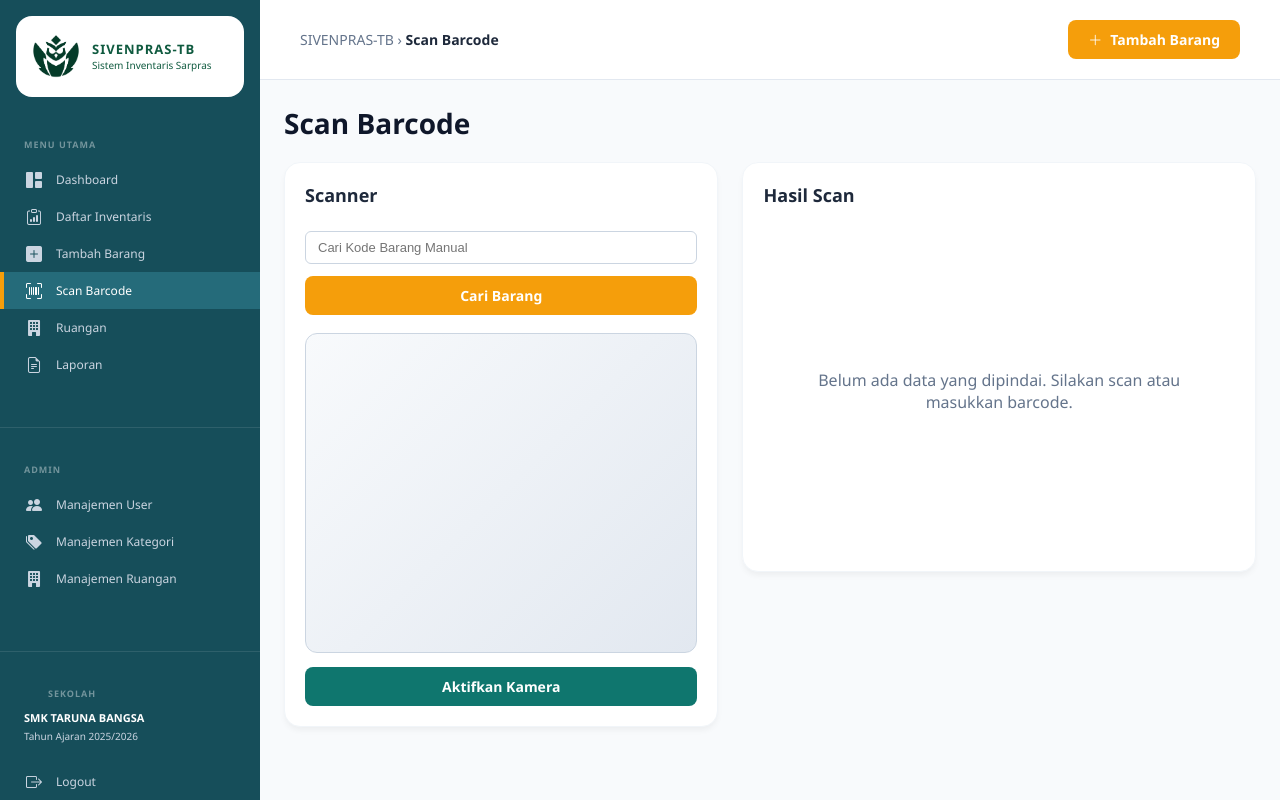
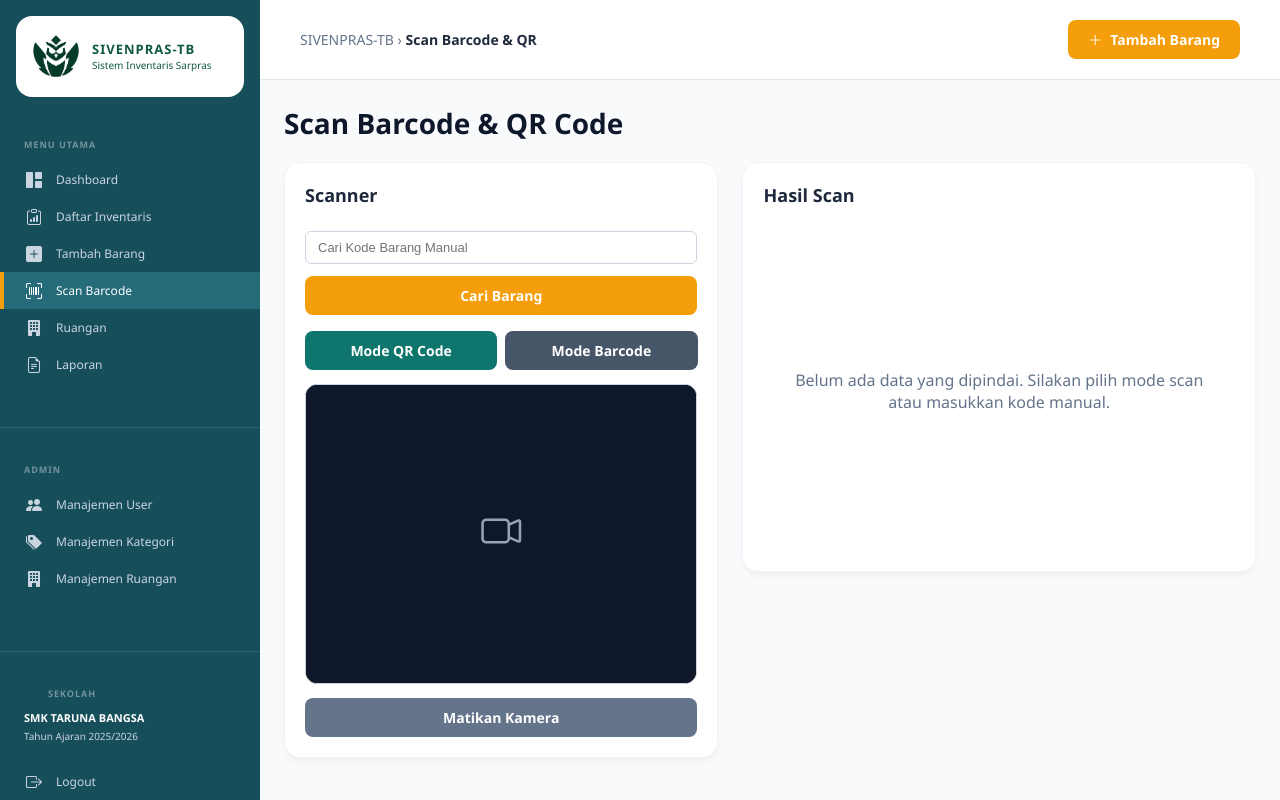
Before and after one commit to IjlalRifan99/sivenpras, a PHP site: page /scan-barcode.php in a window 1280 px wide. Run offline with PHP 8.4, Linux system fonts and the light colour scheme; the visitor is signed in with stand-in values (Sample User, id 1); tables that the repository leaves empty or names only in its code hold one stand-in row (values such as "Sample post"); some libraries are stand-ins or nearby versions.

Commit message:
scan qr & barcode

```diff
--- a/scan-barcode.php
+++ b/scan-barcode.php
@@ -9,8 +9,8 @@ if (!isset($_SESSION['login'])) {
 
 $user_role = strtolower($_SESSION['role'] ?? '');
 $active_page = 'scan-barcode';
-$page_title = 'Scan Barcode';
-$breadcrumb = 'Scan Barcode';
+$page_title = 'Scan Barcode & QR';
+$breadcrumb = 'Scan Barcode & QR';
 
 $update_message = '';
 if ($_SERVER['REQUEST_METHOD'] === 'POST' && isset($_POST['update_scanned_item'])) {
@@ -31,10 +31,11 @@ if ($_SERVER['REQUEST_METHOD'] === 'POST' && isset($_POST['update_scanned_item']
 include 'includes/header.php';
 ?>
 
-<script src="https://cdn.jsdelivr.net/npm/jsqr@1.4.0/dist/jsQR.min.js"></script>
+<!-- Library Html5-Qrcode -->
+<script src="https://unpkg.com/html5-qrcode" type="text/javascript"></script>
 
 <div class="dashboard-container scan-page-shell" style="padding: 24px;">
-    <h1 class="scan-page-title">Scan Barcode</h1>
+    <h1 class="scan-page-title">Scan Barcode & QR Code</h1>
 
     <div class="scan-layout">
         <div class="widget-card scan-panel">
@@ -46,16 +47,22 @@ include 'includes/header.php';
                 <button type="button" id="btnCariManual" class="btn-primary scan-submit-btn">Cari Barang</button>
             </div>
 
+            <!-- Tombol Pilihan Mode Scan -->
+            <div class="scan-mode-row" style="margin-top: 16px; display: flex; gap: 8px;">
+                <button type="button" id="btnModeQR" class="btn-primary scan-mode-btn active-mode" style="flex: 1; justify-content: center; background: #0f766e;">Mode QR Code</button>
+                <button type="button" id="btnModeBarcode" class="btn-primary scan-mode-btn" style="flex: 1; justify-content: center; background: #475569;">Mode Barcode</button>
+            </div>
+
             <div id="scannerBox" class="scanner-box">
-                <video id="cameraPreview" autoplay playsinline muted class="camera-preview"></video>
-                <div id="cameraFallback" class="camera-fallback">
+                <div id="reader"></div>
+                <div id="cameraFallback" class="camera-fallback" style="display: none;">
                     <i class="bi bi-camera-video camera-fallback-icon"></i>
                 </div>
             </div>
 
             <div class="scan-control-row">
-                <button type="button" id="startCamera" class="btn-primary scan-camera-btn scan-camera-start">Aktifkan Kamera</button>
-                <button type="button" id="stopCamera" class="btn-primary scan-camera-btn scan-camera-stop">Matikan Kamera</button>
+                <button type="button" id="startCamera" class="btn-primary scan-camera-btn scan-camera-start" style="display: none;">Aktifkan Kamera</button>
+                <button type="button" id="stopCamera" class="btn-primary scan-camera-btn scan-camera-stop" style="background: #64748b;">Matikan Kamera</button>
             </div>
         </div>
 
@@ -68,14 +75,14 @@ include 'includes/header.php';
                 </div>
             <?php endif; ?>
 
-            <!-- Form Update (Muncul jika barang ditemukan) -->
+            <!-- Form Update -->
             <form method="POST" action="scan-barcode.php" id="formUpdate" style="display: none;">
                 <input type="hidden" name="update_scanned_item" value="1">
                 <input type="hidden" name="id_inventaris" id="res_id_inventaris">
 
                 <div class="scan-detail-grid">
                     <div>
-                        <label class="scan-field-label">Barcode</label>
+                        <label class="scan-field-label">Barcode / QR</label>
                         <input type="text" id="res_barcode" class="search-box-input" readonly>
                     </div>
 
@@ -122,9 +129,9 @@ include 'includes/header.php';
                 <?php endif; ?>
             </form>
 
-            <!-- State Kosong / Not Found (Muncul di panel hasil kanan) -->
+            <!-- State Kosong -->
             <div id="emptyState" class="scan-empty-state">
-                Belum ada data yang dipindai. Silakan scan atau masukkan barcode.
+                Belum ada data yang dipindai. Silakan pilih mode scan atau masukkan kode manual.
             </div>
         </div>
     </div>
@@ -139,26 +146,55 @@ include 'includes/header.php';
     .scan-form { display: flex; flex-direction: column; gap: 12px; }
     .scan-manual-input { width: 100%; margin-bottom: 0 !important; box-sizing: border-box; }
     .scan-submit-btn { width: 100%; justify-content: center; }
-    .scanner-box { margin-top: 18px; border: 1px solid #cbd5e1; border-radius: 12px; min-height: 260px; height: 320px; background: linear-gradient(135deg, #f8fafc, #e2e8f0); display: flex; align-items: center; justify-content: center; overflow: hidden; position: relative; }
-    .camera-preview { width: 100%; height: 100%; object-fit: cover; display: none; background: #0f172a; }
-    .camera-fallback { text-align: center; color: #475569; padding: 20px; display: none; }
+
+    .scanner-box {
+        margin-top: 14px;
+        border: 1px solid #cbd5e1;
+        border-radius: 12px;
+        height: 300px;
+        background: #000;
+        overflow: hidden;
+        position: relative;
+    }
+    #reader {
+        width: 100% !important;
+        height: 100% !important;
+        border: none !important;
+        background: transparent !important;
+    }
+    #reader video {
+        width: 100% !important;
+        height: 100% !important;
+        object-fit: cover !important;
+        border-radius: 10px;
+    }
+    #reader__dashboard_section_csr { display: none !important; }
+    #reader__scan_region img { display: none; }
+
+    .camera-fallback {
+        position: absolute;
+        top: 0; left: 0; width: 100%; height: 100%;
+        display: flex; align-items: center; justify-content: center; flex-direction: column;
+        text-align: center; color: #94a3b8; background: #0f172a;
+    }
     .camera-fallback-icon { font-size: 40px; display: block; margin-bottom: 8px; }
+
     .scan-control-row { margin-top: 14px; display: flex; gap: 10px; flex-wrap: wrap; }
     .scan-camera-btn { flex: 1 1 180px; justify-content: center; }
     .scan-camera-start { background: #0f766e; }
-    .scan-camera-stop { background: #64748b; display: none; }
+    .scan-camera-stop { background: #64748b; }
     .scan-detail-grid { display: grid; grid-template-columns: 1fr 1fr; gap: 18px; }
     .scan-field-label { display: block; margin-bottom: 8px; font-size: 12px; font-weight: 700; color: #475569; text-transform: uppercase; }
-    .scan-field-full { grid-column: 1 / -1; }
     .scan-select { width: 100%; }
     .scan-save-row { margin-top: 20px; display: flex; gap: 12px; justify-content: flex-end; }
     .scan-empty-state { display: flex; align-items: center; justify-content: center; min-height: 320px; color: #64748b; text-align: center; padding: 20px; }
+
     @media (max-width: 767px) {
         .dashboard-container { padding: 16px !important; }
         .scan-page-title { font-size: 24px; margin-bottom: 16px; }
         .scan-layout { grid-template-columns: 1fr; gap: 16px; }
         .scan-panel, .scan-result-panel { padding: 16px; }
-        .scanner-box { min-height: 220px; height: 240px; }
+        .scanner-box { height: 220px !important; }
         .scan-control-row { flex-direction: column; }
         .scan-camera-btn, .scan-submit-btn { width: 100%; flex: 1 1 100%; }
         .scan-detail-grid { grid-template-columns: 1fr; gap: 14px; }
@@ -168,27 +204,23 @@ include 'includes/header.php';
 </style>
 
 <script>
-    const video = document.getElementById('cameraPreview');
-    const cameraFallback = document.getElementById('cameraFallback');
-    const startCameraBtn = document.getElementById('startCamera');
-    const stopCameraBtn = document.getElementById('stopCamera');
+    let html5QrCode = null;
+    let currentMode = 'qr'; // Default mode 'qr' atau 'barcode'
     const barcodeInput = document.getElementById('barcodeInput');
     const btnCariManual = document.getElementById('btnCariManual');
     const formUpdate = document.getElementById('formUpdate');
     const emptyState = document.getElementById('emptyState');
+    const startCameraBtn = document.getElementById('startCamera');
+    const stopCameraBtn = document.getElementById('stopCamera');
+    const cameraFallback = document.getElementById('cameraFallback');
 
-    const detectionCanvas = document.createElement('canvas');
-    const detectionCtx = detectionCanvas.getContext('2d');
-    let stream = null;
-    let cameraStarted = false;
-    let detectionLoop = null;
+    const btnModeQR = document.getElementById('btnModeQR');
+    const btnModeBarcode = document.getElementById('btnModeBarcode');
     let isProcessing = false;
 
     async function processBarcode(code) {
         const cleanCode = code.trim();
-        if (!cleanCode) return;
-
-        if (isProcessing) return;
+        if (!cleanCode || isProcessing) return;
         isProcessing = true;
 
         try {
@@ -227,7 +259,7 @@ include 'includes/header.php';
                 emptyState.innerHTML = `
                     <div style="text-align: center; color: #991b1b; background: #fef2f2; border: 1px solid #fecaca; padding: 20px; border-radius: 8px; width: 100%;">
                         <i class="bi bi-shield-exclamation" style="font-size: 36px; display: block; margin-bottom: 8px;"></i>
-                        <strong style="font-size: 15px;">Barcode Tidak Ditemukan</strong>
+                        <strong style="font-size: 15px;">Kode Tidak Ditemukan</strong>
                         <p style="margin: 6px 0 0 0; font-size: 13px; color: #7f1d1d;">
                             Kode <u style="font-weight: 600;">${htmlspecialchars(result.barcode)}</u> tidak terdaftar di database inventaris.
                         </p>
@@ -246,59 +278,93 @@ include 'includes/header.php';
         return String(str).replace(/&/g, '&amp;').replace(/</g, '&lt;').replace(/>/g, '&gt;').replace(/"/g, '&quot;');
     }
 
-    function startDetectionLoop() {
-        if (!cameraStarted || !video || !video.videoWidth || !video.videoHeight) {
-            detectionLoop = requestAnimationFrame(startDetectionLoop);
-            return;
-        }
-
-        const width = video.videoWidth;
-        const height = video.videoHeight;
-        detectionCanvas.width = width;
-        detectionCanvas.height = height;
-        detectionCtx.drawImage(video, 0, 0, width, height);
-
-        const imageData = detectionCtx.getImageData(0, 0, width, height);
-        const code = window.jsQR ? window.jsQR(imageData.data, width, height, { inversionAttempts: 'dontInvert' }) : null;
-
-        if (code && code.data && !isProcessing) {
-            barcodeInput.value = code.data;
-            processBarcode(code.data);
-        }
-
-        detectionLoop = requestAnimationFrame(startDetectionLoop);
-    }
-
     async function startCamera() {
         if (!window.isSecureContext) return;
 
         try {
-            stream = await navigator.mediaDevices.getUserMedia({ video: { facingMode: 'environment' }, audio: false });
-            video.srcObject = stream;
-            video.style.display = 'block';
+            if (!html5QrCode) {
+                html5QrCode = new Html5Qrcode("reader");
+            }
+
+            // Jika kamera sedang aktif, matikan dulu sebelum mengganti format/mode
+            if (html5QrCode.isScanning) {
+                await html5QrCode.stop();
+            }
+
+            // Tentukan format berdasarkan mode yang dipilih
+            let formatsToSupport = [];
+            let qrboxConfig = { width: 250, height: 150 };
+
+            if (currentMode === 'qr') {
+                formatsToSupport = [Html5QrcodeSupportedFormats.QR_CODE];
+                qrboxConfig = { width: 200, height: 200 };
+            } else {
+                // Barcode garis (Code 128, EAN, Code 39, dll)
+                formatsToSupport = [
+                    Html5QrcodeSupportedFormats.CODE_128,
+                    Html5QrcodeSupportedFormats.CODE_39,
+                    Html5QrcodeSupportedFormats.EAN_13,
+                    Html5QrcodeSupportedFormats.EAN_8,
+                    Html5QrcodeSupportedFormats.UPC_A,
+                    Html5QrcodeSupportedFormats.UPC_E
+                ];
+                qrboxConfig = { width: 260, height: 120 }; // Kotak agak melebar pas untuk barcode garis
+            }
+
+            const config = {
+                fps: 15,
+                qrbox: qrboxConfig,
+                formatsToSupport: formatsToSupport
+            };
+
+            await html5QrCode.start(
+                { facingMode: "environment" },
+                config,
+                (decodedText, decodedResult) => {
+                    barcodeInput.value = decodedText;
+                    processBarcode(decodedText);
+                },
+                (errorMessage) => {}
+            );
+
             cameraFallback.style.display = 'none';
             startCameraBtn.style.display = 'none';
             stopCameraBtn.style.display = 'inline-flex';
-            cameraStarted = true;
-            await video.play();
-            detectionLoop = requestAnimationFrame(startDetectionLoop);
         } catch (err) {
             console.error('Kamera error:', err);
+            cameraFallback.style.display = 'flex';
         }
     }
 
-    function stopCamera() {
-        cameraStarted = false;
-        if (detectionLoop) cancelAnimationFrame(detectionLoop);
-        if (stream) {
-            stream.getTracks().forEach(track => track.stop());
-            stream = null;
+    async function stopCamera() {
+        if (html5QrCode && html5QrCode.isScanning) {
+            try {
+                await html5QrCode.stop();
+            } catch (err) {
+                console.error('Gagal mematikan kamera:', err);
+            }
         }
-        video.style.display = 'none';
-        cameraFallback.style.display = 'block';
         startCameraBtn.style.display = 'inline-flex';
         stopCameraBtn.style.display = 'none';
+        cameraFallback.style.display = 'flex';
     }
+
+    // Event Listener Ganti Mode
+    btnModeQR.addEventListener('click', () => {
+        if (currentMode === 'qr') return;
+        currentMode = 'qr';
+        btnModeQR.style.background = '#0f766e';
+        btnModeBarcode.style.background = '#475569';
+        startCamera(); // Restart kamera dengan mode QR
+    });
+
+    btnModeBarcode.addEventListener('click', () => {
+        if (currentMode === 'barcode') return;
+        currentMode = 'barcode';
+        btnModeBarcode.style.background = '#0f766e';
+        btnModeQR.style.background = '#475569';
+        startCamera(); // Restart kamera dengan mode Barcode garis
+    });
 
     startCameraBtn.addEventListener('click', startCamera);
     stopCameraBtn.addEventListener('click', stopCamera);
@@ -314,6 +380,7 @@ include 'includes/header.php';
         }
     });
 
+    // Otomatis nyalakan kamera saat halaman dimuat
     window.addEventListener('load', startCamera);
 </script>
 
```
